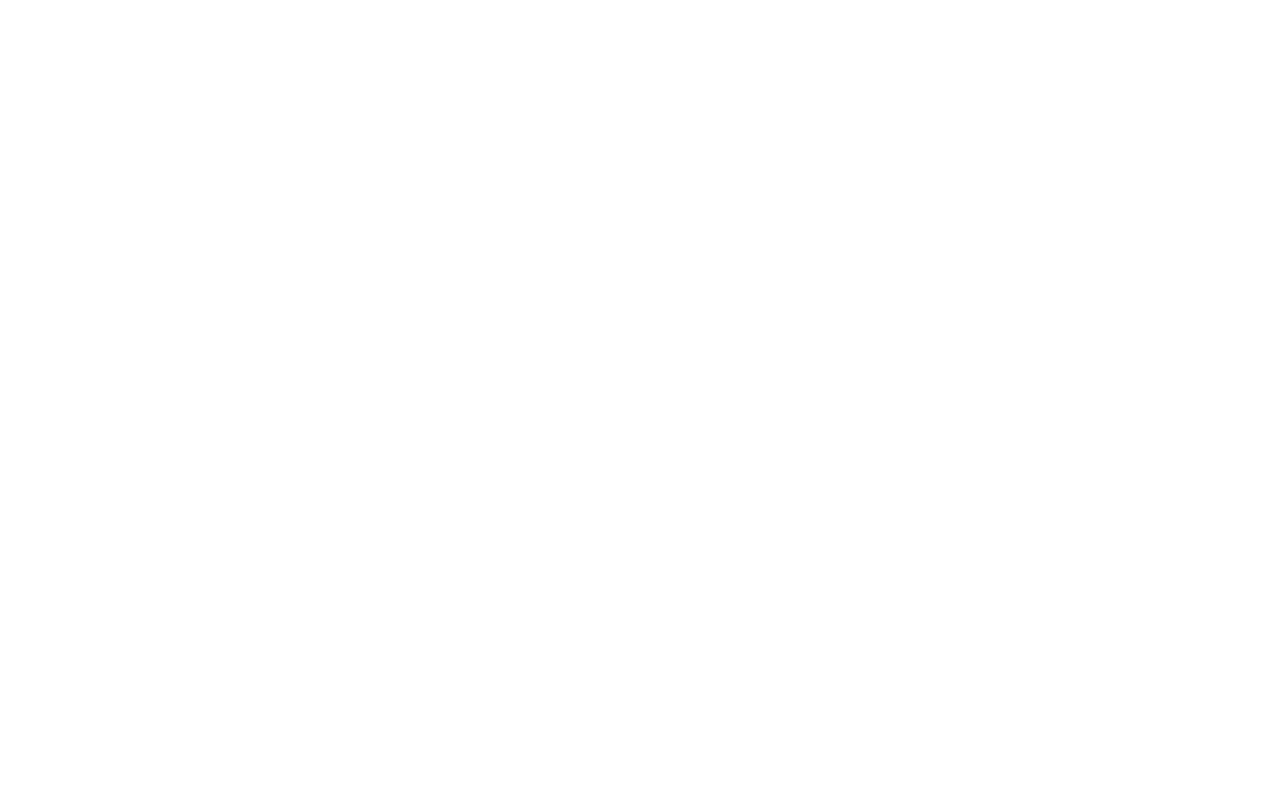
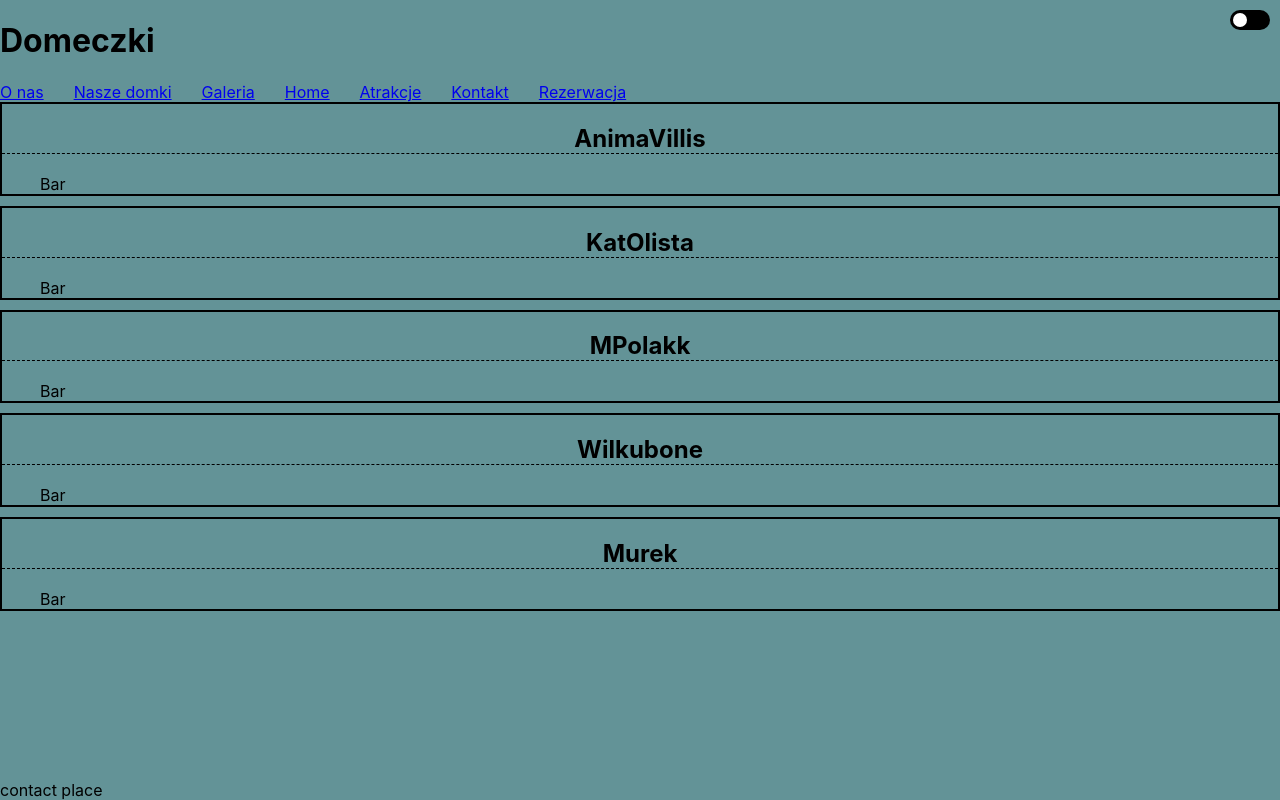
Before and after one commit to MPolakk/Booking, a React (Create React App) app in the folder frontend/: page /test in a window 1280 px wide. Built offline with nearby package versions, Linux system fonts and the light colour scheme.

Commit message:
create TestPage

```diff
--- a/frontend/src/App.jsx
+++ b/frontend/src/App.jsx
@@ -16,6 +16,7 @@
 const Cottages = lazy(() => import('./pages/Cottages'));
 const Gallery = lazy(() => import('./pages/Gallery'));
 const Home = lazy(() => import('./pages/Home'));
+const TestPage = lazy(() => import('./pages/TestPage'));
 
 const Root = () => {
   const url = useURL();
@@ -29,6 +30,7 @@
         <Route path={url.contact.path} element={<Contact />} />
         <Route path={url.cottages.path} element={<Cottages />} />
         <Route path={url.gallery.path} element={<Gallery />} />
+        <Route path={'test'} element={<TestPage />} />
       </Route>
     </Routes>
   );
--- /dev/null
+++ b/frontend/src/pages/TestPage.jsx
@@ -0,0 +1,42 @@
+const DevTest = ({ name, children }) => {
+  return (
+    <div id={name} style={{ border: '2px solid black' }}>
+      <h2 style={{ textAlign: 'center', borderBottom: '1px dashed black' }}>
+        {name}
+      </h2>
+
+      <div style={{ margin: '0 auto', maxWidth: '1200px' }}>{children}</div>
+    </div>
+  );
+};
+
+const TestPage = () => {
+  return (
+    <div
+      style={{
+        width: '100%',
+        display: 'flex',
+        flexDirection: 'column',
+        gap: '10px',
+      }}
+    >
+      <DevTest name="AnimaVillis">
+        <foo>Bar</foo>
+      </DevTest>
+      <DevTest name="KatOlista">
+        <foo>Bar</foo>
+      </DevTest>
+      <DevTest name="MPolakk">
+        <foo>Bar</foo>
+      </DevTest>
+      <DevTest name="Wilkubone">
+        <foo>Bar</foo>
+      </DevTest>
+      <DevTest name="Murek">
+        <foo>Bar</foo>
+      </DevTest>
+    </div>
+  );
+};
+
+export default TestPage;
```
